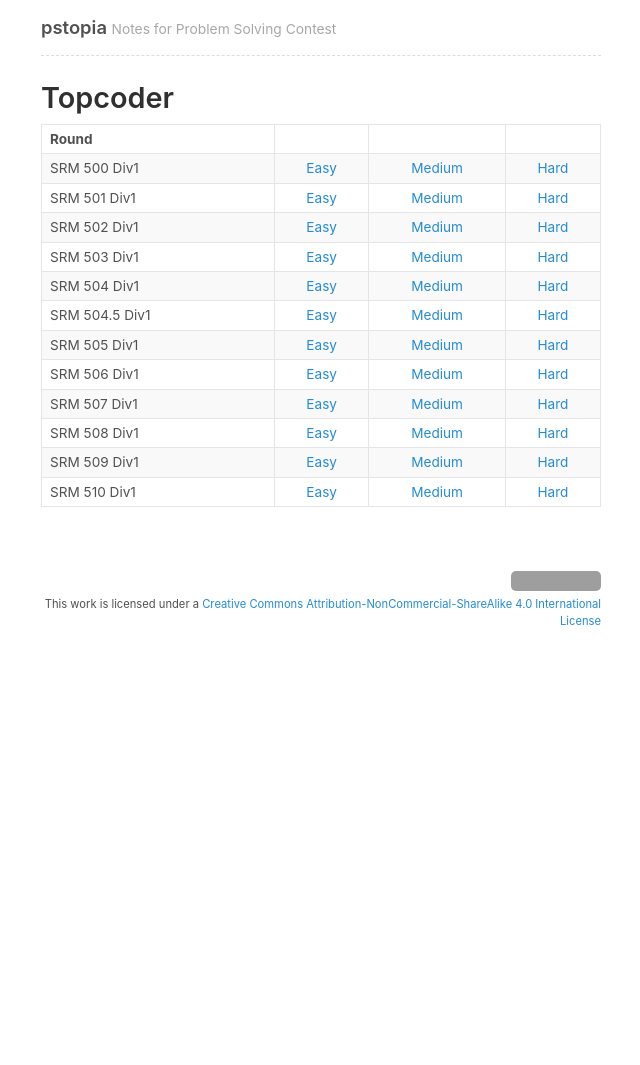
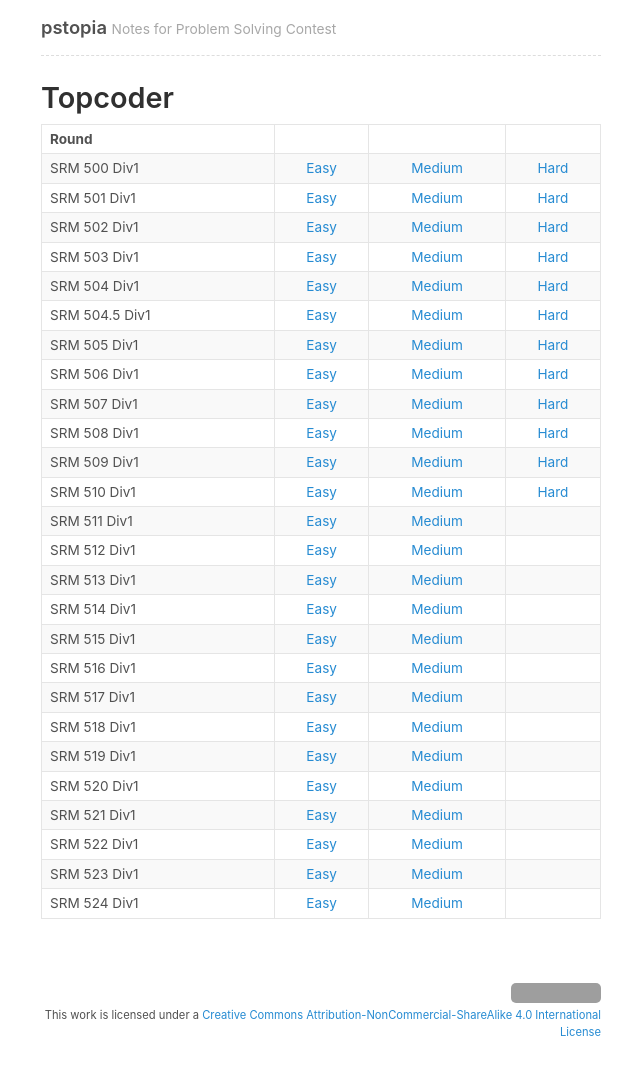
Before and after one commit to pstopia/pstopia.github.io, a Jekyll site: the page built from src/tc/index.md, in a window 1280 px wide. Shown: the whole page, without its empty margins (319-959 px from the left). Built offline with Jekyll 4.4.1, drawn with Linux system fonts in a browser that asks for light colours; some web fonts are replaced; before the commit the page ends 900 px from its top, so only the background shows below that; grey boxes are pictures that could not be loaded.

Commit message:
add srm list

```diff
--- a/src/tc/index.md
+++ b/src/tc/index.md
@@ -18,3 +18,17 @@
 |SRM 508 Div1    |[Easy]({{ site.baseurl }}/src/tc/srm508d1-1/)|[Medium]({{ site.baseurl }}/src/tc/srm508d1-2/)|[Hard]({{ site.baseurl }}/src/tc/srm508d1-3/)|
 |SRM 509 Div1    |[Easy]({{ site.baseurl }}/src/tc/srm509d1-1/)|[Medium]({{ site.baseurl }}/src/tc/srm509d1-2/)|[Hard]({{ site.baseurl }}/src/tc/srm509d1-3/)|
 |SRM 510 Div1    |[Easy]({{ site.baseurl }}/src/tc/srm510d1-1/)|[Medium]({{ site.baseurl }}/src/tc/srm510d1-2/)|[Hard]({{ site.baseurl }}/src/tc/srm510d1-3/)|
+|SRM 511 Div1    |[Easy]({{ site.baseurl }}/src/tc/srm511d1-1/)|[Medium]({{ site.baseurl }}/src/tc/srm511d1-2/)| |
+|SRM 512 Div1    |[Easy]({{ site.baseurl }}/src/tc/srm512d1-1/)|[Medium]({{ site.baseurl }}/src/tc/srm512d1-2/)| |
+|SRM 513 Div1    |[Easy]({{ site.baseurl }}/src/tc/srm513d1-1/)|[Medium]({{ site.baseurl }}/src/tc/srm513d1-2/)| |
+|SRM 514 Div1    |[Easy]({{ site.baseurl }}/src/tc/srm514d1-1/)|[Medium]({{ site.baseurl }}/src/tc/srm514d1-2/)| |
+|SRM 515 Div1    |[Easy]({{ site.baseurl }}/src/tc/srm515d1-1/)|[Medium]({{ site.baseurl }}/src/tc/srm515d1-2/)| |
+|SRM 516 Div1    |[Easy]({{ site.baseurl }}/src/tc/srm516d1-1/)|[Medium]({{ site.baseurl }}/src/tc/srm516d1-2/)| |
+|SRM 517 Div1    |[Easy]({{ site.baseurl }}/src/tc/srm517d1-1/)|[Medium]({{ site.baseurl }}/src/tc/srm517d1-2/)| |
+|SRM 518 Div1    |[Easy]({{ site.baseurl }}/src/tc/srm518d1-1/)|[Medium]({{ site.baseurl }}/src/tc/srm518d1-2/)| |
+|SRM 519 Div1    |[Easy]({{ site.baseurl }}/src/tc/srm519d1-1/)|[Medium]({{ site.baseurl }}/src/tc/srm519d1-2/)| |
+|SRM 520 Div1    |[Easy]({{ site.baseurl }}/src/tc/srm520d1-1/)|[Medium]({{ site.baseurl }}/src/tc/srm520d1-2/)| |
+|SRM 521 Div1    |[Easy]({{ site.baseurl }}/src/tc/srm521d1-1/)|[Medium]({{ site.baseurl }}/src/tc/srm521d1-2/)| |
+|SRM 522 Div1    |[Easy]({{ site.baseurl }}/src/tc/srm522d1-1/)|[Medium]({{ site.baseurl }}/src/tc/srm522d1-2/)| |
+|SRM 523 Div1    |[Easy]({{ site.baseurl }}/src/tc/srm523d1-1/)|[Medium]({{ site.baseurl }}/src/tc/srm523d1-2/)| |
+|SRM 524 Div1    |[Easy]({{ site.baseurl }}/src/tc/srm524d1-1/)|[Medium]({{ site.baseurl }}/src/tc/srm524d1-2/)| |
```
